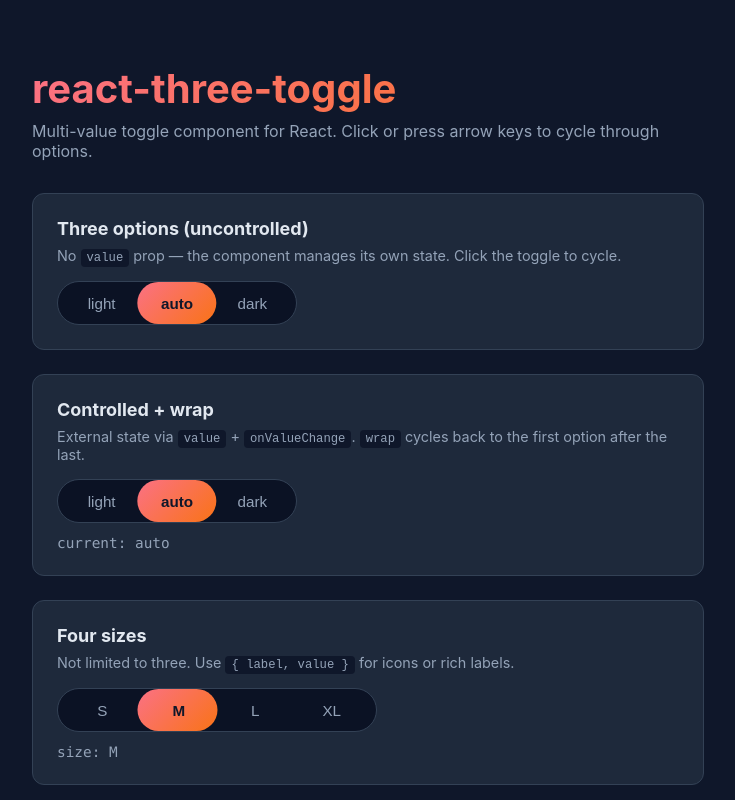
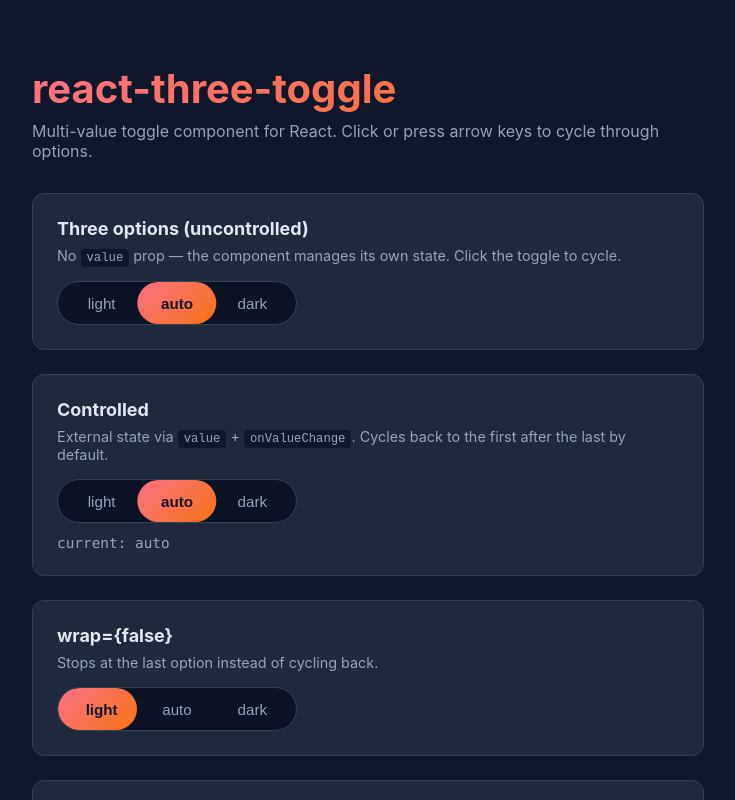
Before and after one commit to piro0919/react-three-toggle, a Next.js app: page / in a window 1280 px wide. Shown: the top 800 px of the page, without its empty margins (272-1007 px from the left). Built offline with nearby package versions, Linux system fonts and the light colour scheme.

Commit message:
feat: default wrap to true so 'cycle' behavior is on out of the box

```diff
--- a/package.json
+++ b/package.json
@@ -1,6 +1,6 @@
 {
   "name": "react-three-toggle",
-  "version": "1.0.0",
+  "version": "1.1.0",
   "description": "Multi-value toggle component for React. Click to cycle through three or more options with optional wrap and form integration.",
   "keywords": [
     "react",
--- a/src/app/page.tsx
+++ b/src/app/page.tsx
@@ -30,21 +30,33 @@
       </section>
 
       <section className="section">
-        <h2>Controlled + wrap</h2>
+        <h2>Controlled</h2>
         <p>
-          External state via <code>value</code> + <code>onValueChange</code>. <code>wrap</code>{" "}
-          cycles back to the first option after the last.
+          External state via <code>value</code> + <code>onValueChange</code>. Cycles back to the
+          first after the last by default.
         </p>
         <ThreeToggle
           values={["light", "auto", "dark"]}
           value={light}
           onValueChange={setLight}
-          wrap
           className="toggle-root"
           indicatorClassName="toggle-indicator"
           optionClassName="toggle-option"
         />
         <div className="value">current: {light}</div>
+      </section>
+
+      <section className="section">
+        <h2>wrap=&#123;false&#125;</h2>
+        <p>Stops at the last option instead of cycling back.</p>
+        <ThreeToggle
+          values={["light", "auto", "dark"]}
+          defaultValue="light"
+          wrap={false}
+          className="toggle-root"
+          indicatorClassName="toggle-indicator"
+          optionClassName="toggle-option"
+        />
       </section>
 
       <section className="section">
@@ -57,7 +69,6 @@
           values={["S", "M", "L", "XL"]}
           value={size}
           onValueChange={setSize}
-          wrap
           className="toggle-root"
           indicatorClassName="toggle-indicator"
           optionClassName="toggle-option"
--- a/src/components/ThreeToggle/ThreeToggle.tsx
+++ b/src/components/ThreeToggle/ThreeToggle.tsx
@@ -36,7 +36,7 @@
   defaultValue,
   value: controlledValue,
   onValueChange,
-  wrap = false,
+  wrap = true,
   orientation = "horizontal",
   name,
   disabled = false,
```
Also changed, not shown: 2 other files (tests, documents, lock files or other folders).
